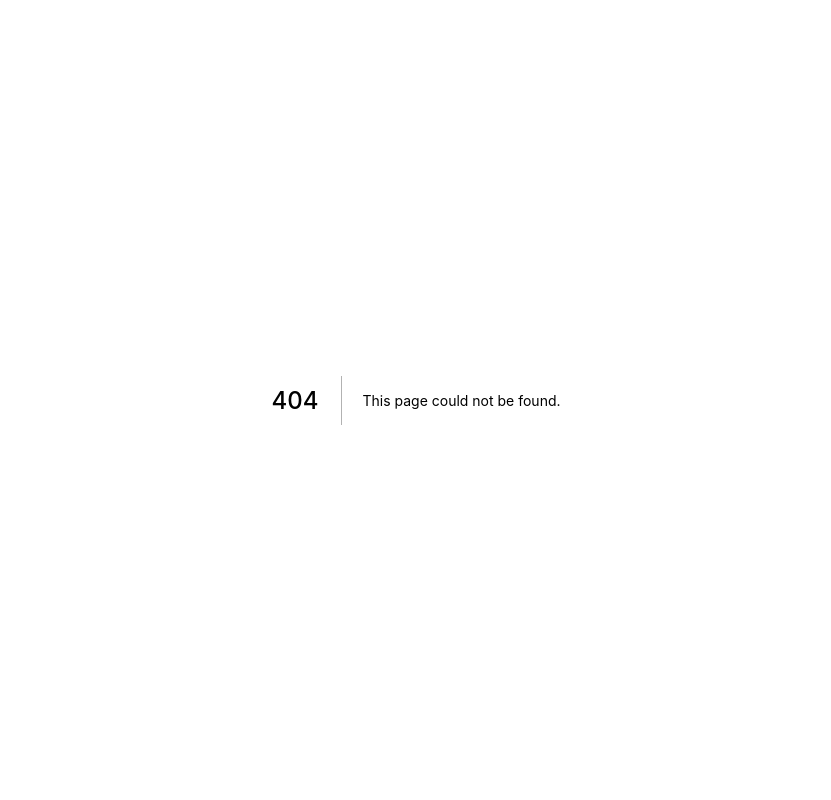
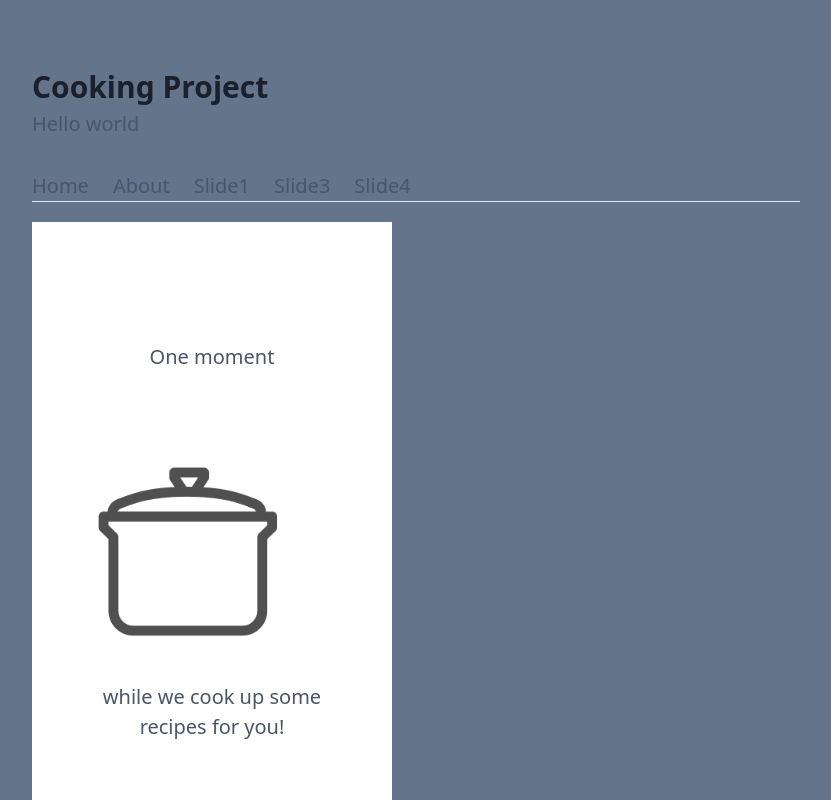
Before and after one commit to hemegonia/cooking, a Next.js app: page /slide4 in a window 1280 px wide. Before the commit this address had no page. Shown: the top 800 px of the page, without its empty margins (224-1055 px from the left). Built offline with nearby package versions, Linux system fonts and the light colour scheme.

Commit message:
feat: slide4 draft

```diff
--- a/src/pages/slide1.tsx
+++ b/src/pages/slide1.tsx
@@ -14,6 +14,7 @@ const Slide1 = () => {
           <input
             type="text"
             className="border-2 border-solid border-stone-800"
+            placeholder="Search ingredients"
           />
           <button className="border-2 border-solid border-stone-800">
             Add
--- a/src/pages/slide3.tsx
+++ b/src/pages/slide3.tsx
@@ -14,6 +14,7 @@ const Slide3 = () => {
           <input
             type="text"
             className="border-2 border-solid border-stone-800"
+            placeholder="Search ingredients"
           />
           <button className="border-2 border-solid border-stone-800">
             Add
--- /dev/null
+++ b/src/pages/slide4.tsx
@@ -0,0 +1,31 @@
+import { useRouter } from 'next/router';
+
+import { Meta } from '@/layouts/Meta';
+import { Main } from '@/templates/Main';
+
+const Slide4 = () => {
+  const router = useRouter();
+  return (
+    <Main meta={<Meta title="Slide 1" description="Slide 1" />}>
+      <div style={{ height: '640px', width: '360px' }} className="bg-white">
+        <div className="flex h-full flex-col items-center justify-between py-24">
+          <p className="text-center">One moment</p>
+          <img
+            style={{ height: '248px', width: '248px' }}
+            src={`${router.basePath}/assets/images/pot_animation.gif`}
+            alt="Ingredients Place Holder Image"
+          />
+
+          <div>
+            {' '}
+            <p className="text-center">
+              while we cook up some <br></br>recipes for you!
+            </p>
+          </div>
+        </div>
+      </div>
+    </Main>
+  );
+};
+
+export default Slide4;
--- a/src/templates/Main.tsx
+++ b/src/templates/Main.tsx
@@ -50,6 +50,13 @@ const Main = (props: IMainProps) => (
                 </a>
               </Link>
             </li>
+            <li className="mr-6">
+              <Link href="/slide4/">
+                <a className="border-none text-gray-700 hover:text-gray-900">
+                  Slide4
+                </a>
+              </Link>
+            </li>
           </ul>
         </div>
       </div>
```
Also changed, not shown: public/assets/images/pot_animation.gif (added).
